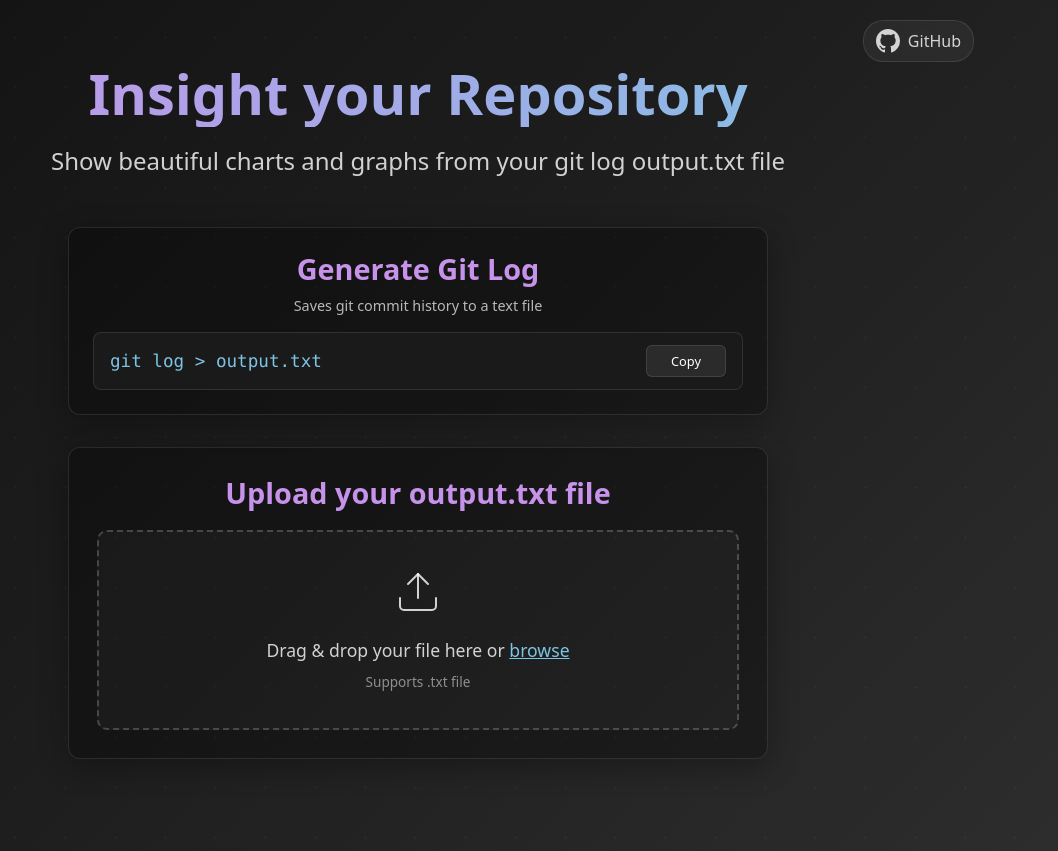
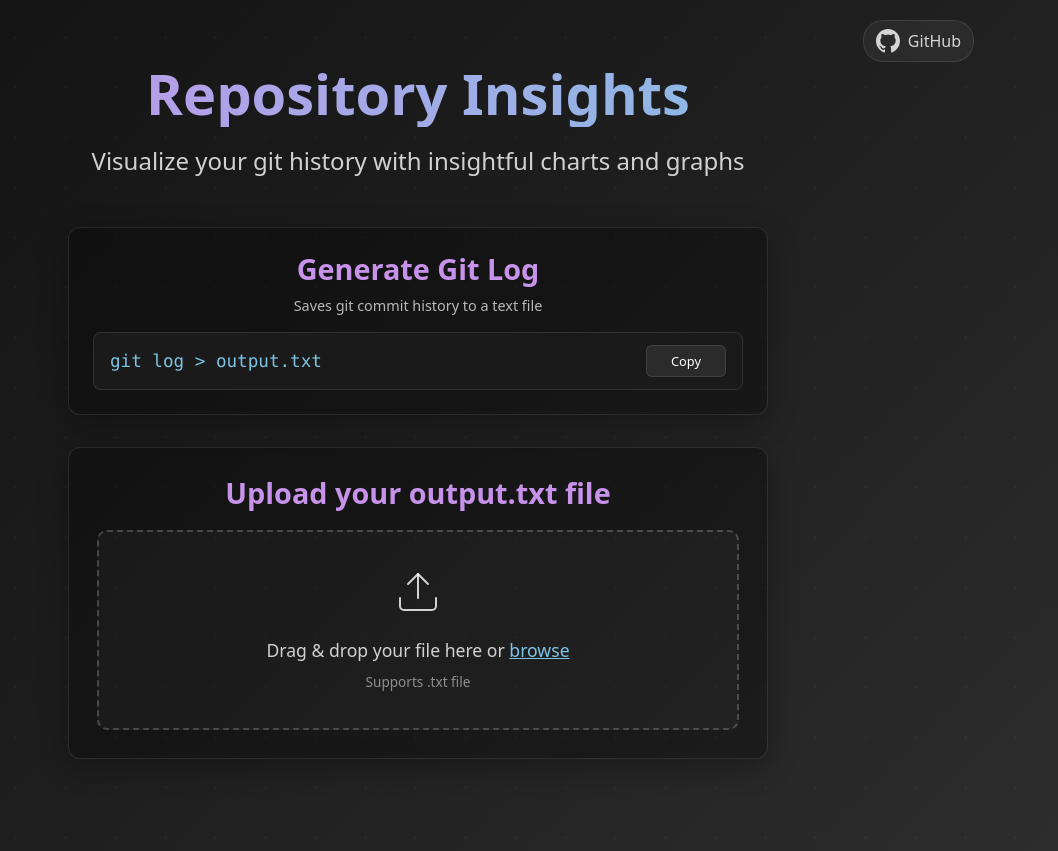
Before and after one commit to kics223w1/git-insight, a React (Vite) app: page / in a window 1280 px wide. Shown: the whole page, without its empty margins (222-1280 px from the left). Built offline with nearby package versions, Linux system fonts and the light colour scheme.

Commit message:
Update title

```diff
--- a/src/App.tsx
+++ b/src/App.tsx
@@ -6,7 +6,7 @@ function App() {
   return (
     <div className="landing-page">
       <div className="content">
-        <h1>Insight your Repository</h1>
+        <h1>Repository Insights</h1>
         <div className="github-link">
           <a
             href="https://github.com/kics223w1/git-insight"
@@ -20,7 +20,7 @@ function App() {
           </a>
         </div>
         <p className="tagline">
-          Show beautiful charts and graphs from your git log output.txt file
+          Visualize your git history with insightful charts and graphs
         </p>
 
         <GitCommand />
```
